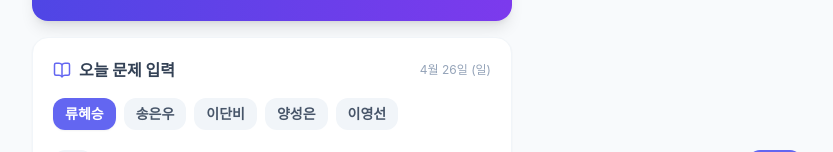
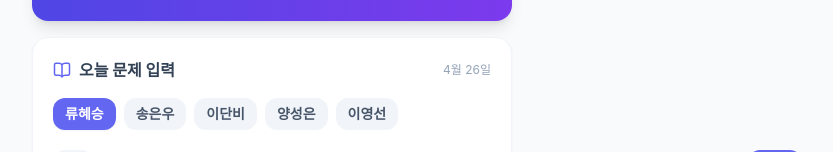
Before and after one commit to drdanbi1214/guksi-pulza, a React (Vite) app: page / in a window 1280 px wide. Shown: the part 161-313 px from the top of the page, without its empty margins (368-1201 px from the left). Built offline with nearby package versions, Linux system fonts and the light colour scheme; no server answers; the database is empty.

Commit message:
Fix: vercel.json + remove ko locale

```diff
--- a/src/App.tsx
+++ b/src/App.tsx
@@ -6,7 +6,6 @@ import {
   getDDay, getWeekRange, getWeekRangeForMonth, toDateStr, getStreakDays,
 } from './utils'
 import { format } from 'date-fns'
-import { ko } from 'date-fns/locale'
 
 interface DailyRecord {
   id: string
@@ -71,7 +70,7 @@ function TodayInput({ todayRecords, onSaved }: { todayRecords: DailyRecord[]; on
         <BookOpen size={18} className="text-indigo-500" />
         <h2 className="font-bold text-slate-700">오늘 문제 입력</h2>
         <span className="ml-auto text-xs text-slate-400">
-          {format(new Date(), 'M월 d일 (eee)', { locale: ko })}
+          {format(new Date(), 'M월 d일')}
         </span>
       </div>
 
```
Also changed, not shown: vercel.json (added).
